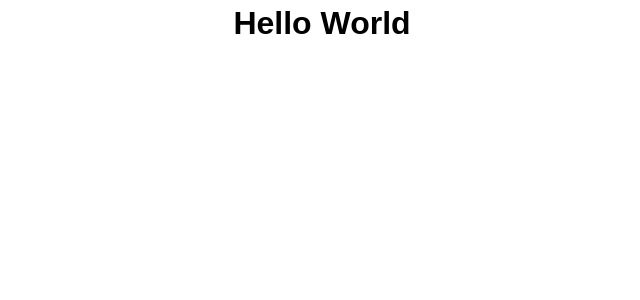
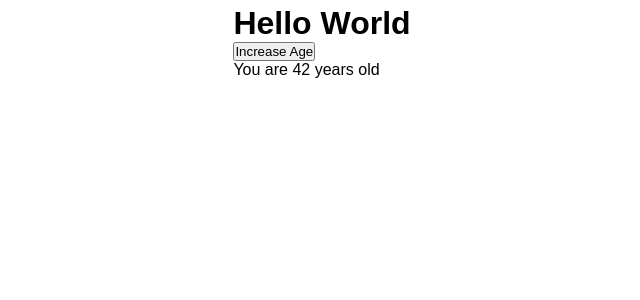
Before and after one commit to nimely111/React-Coding-snippet, a React (Vite) app: page / in a window 1280 px wide. Shown: the top 300 px of the page, without its empty margins (318-958 px from the left). Built offline with nearby package versions, Linux system fonts and the light colour scheme.

Commit message:
nest the counter component in the app_2 component

```diff
--- a/Components/Classes/App_2.jsx
+++ b/Components/Classes/App_2.jsx
@@ -3,6 +3,7 @@ function App_2(){
     return(
         <>
             <h1>Hello World</h1>
+            <Class_Counter />
         </>
     )
 }
```
